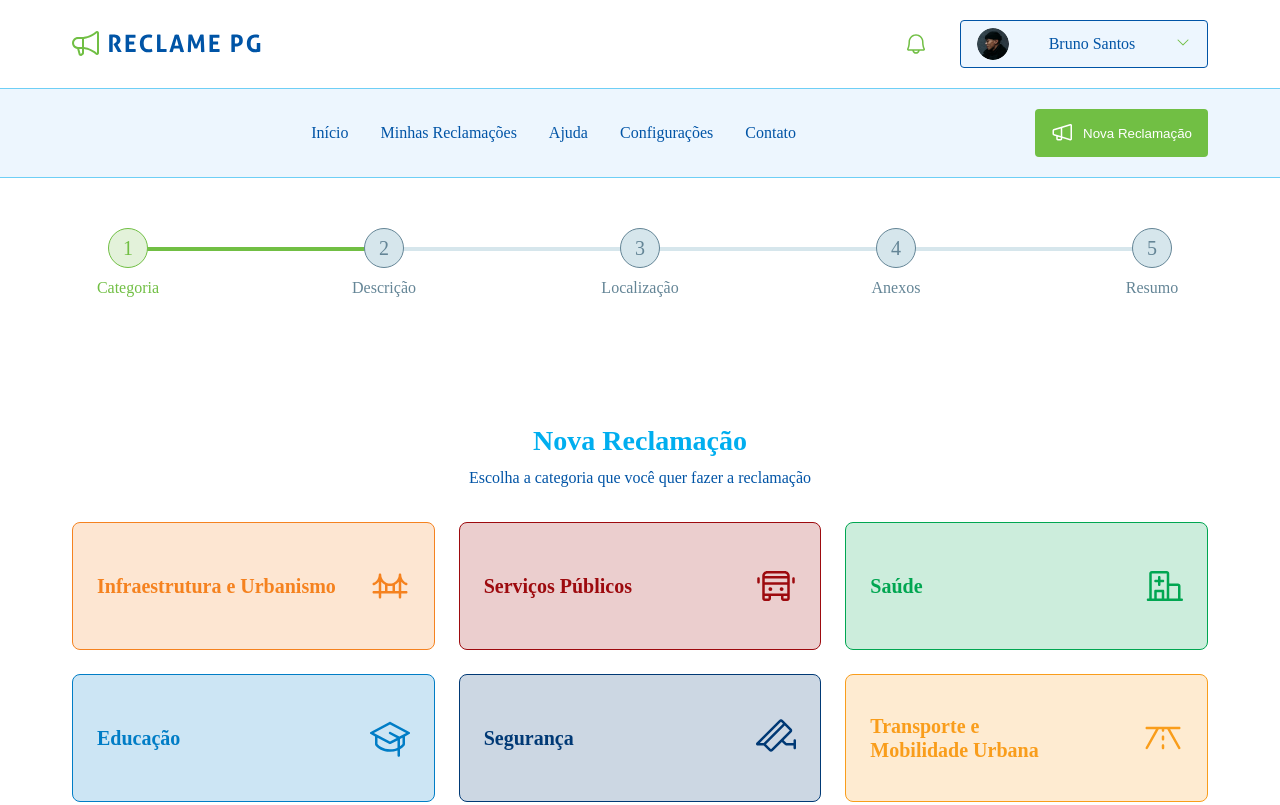
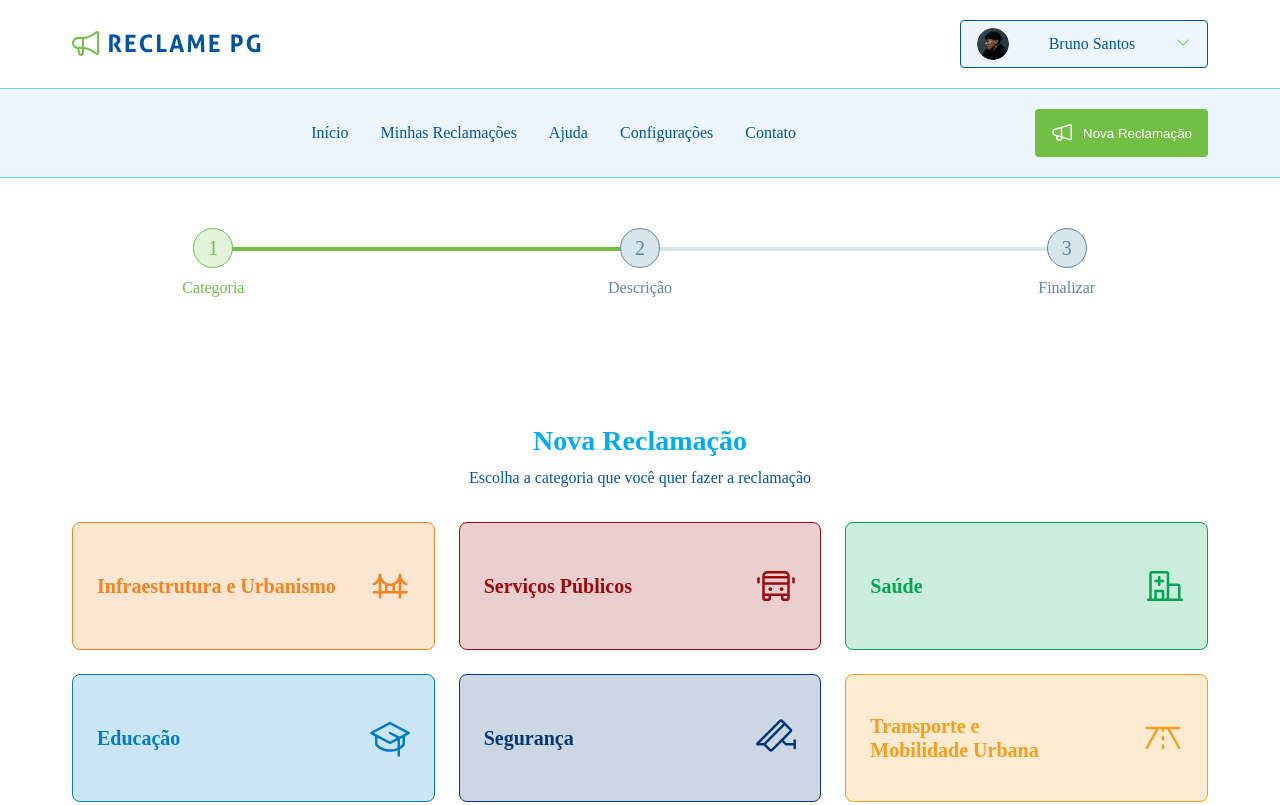
Before and after one commit to brunosantosdesign/reclame-pg, a plain HTML site: page pages/categoria.html in a window 1280 px wide. Shown: the top 805 px of the page. Drawn offline with Linux system fonts and the light colour scheme; a web font is replaced by a local one.

Commit message:
tela categoria atualizado

```diff
--- a/css/categoria.css
+++ b/css/categoria.css
@@ -355,7 +355,7 @@ nav {
   height: 4px;
   background-color: var(--Tons-de-Cinza-Cinza-Fill, #D6E6EC);;
   top: 29px;
-  left: 50%;
+  left: 48%;
   z-index: -1;
   transform: translateX(5%);
 }
--- a/pages/categoria.html
+++ b/pages/categoria.html
@@ -20,7 +20,7 @@
         </form>
       </div> -->
       <div class="user-section">
-          <img src="/img/categoria/icons/icon-notificacao.svg" alt="" class="notification-icon">
+          <!-- <img src="/img/categoria/icons/icon-notificacao.svg" alt="" class="notification-icon"> -->
           <div class="user-dropdown" id="userDropdown">
               <img src="../img/categoria/imagens/imagem-perfil.jpg" alt="Foto do Usuário" class="user-photo">
               <span class="user-name">Bruno Santos</span>
@@ -72,16 +72,16 @@
       </div>
       <div class="etapa" id="etapa3">
         <span>3</span>
-        <p>Localização</p>
+        <p>Finalizar</p>
       </div>
-      <div class="etapa" id="etapa4">
+      <!-- <div class="etapa" id="etapa4">
         <span>4</span>
         <p>Anexos</p>
       </div>
       <div class="etapa" id="etapa5">
         <span>5</span>
         <p>Resumo</p>
-      </div>
+      </div> -->
     </div>
 
     <h1 class="title">Nova Reclamação</h1>
```
